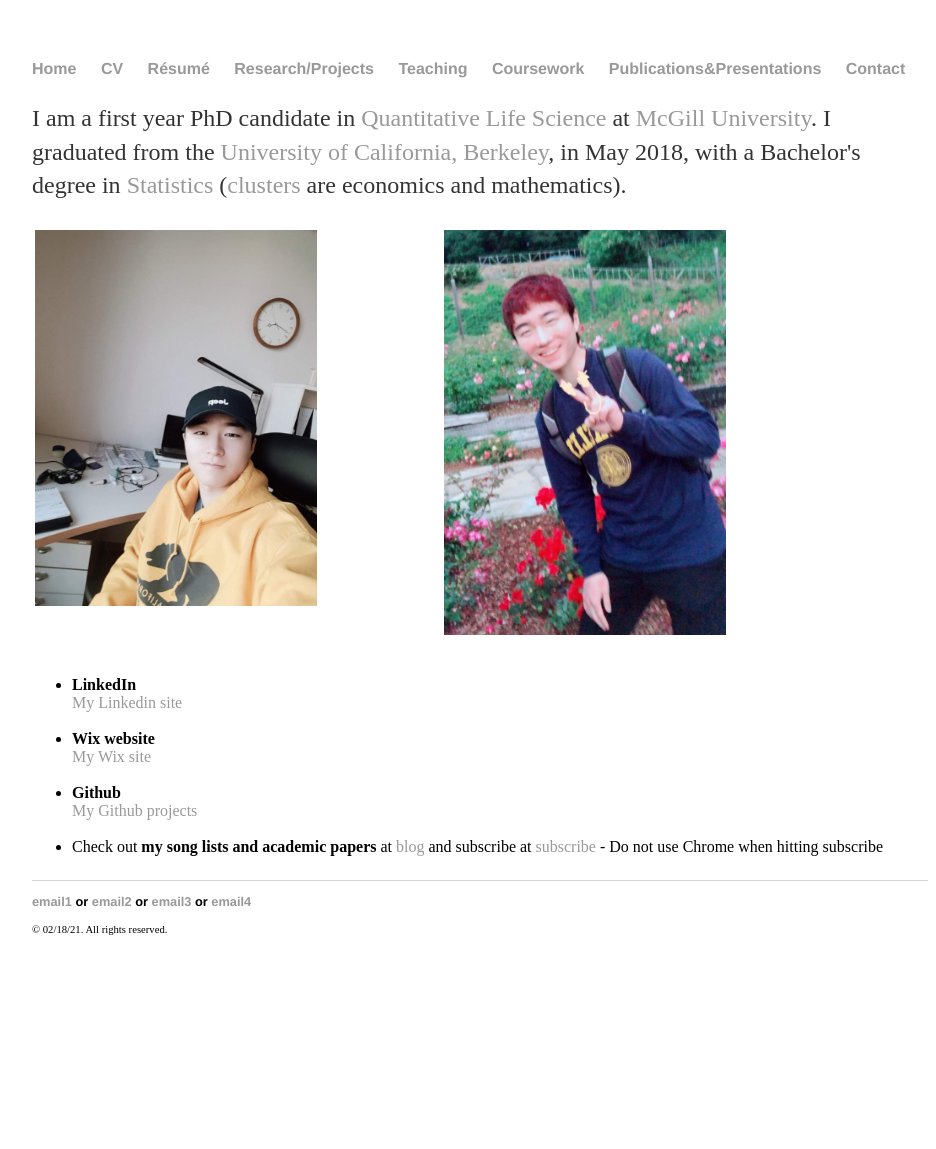
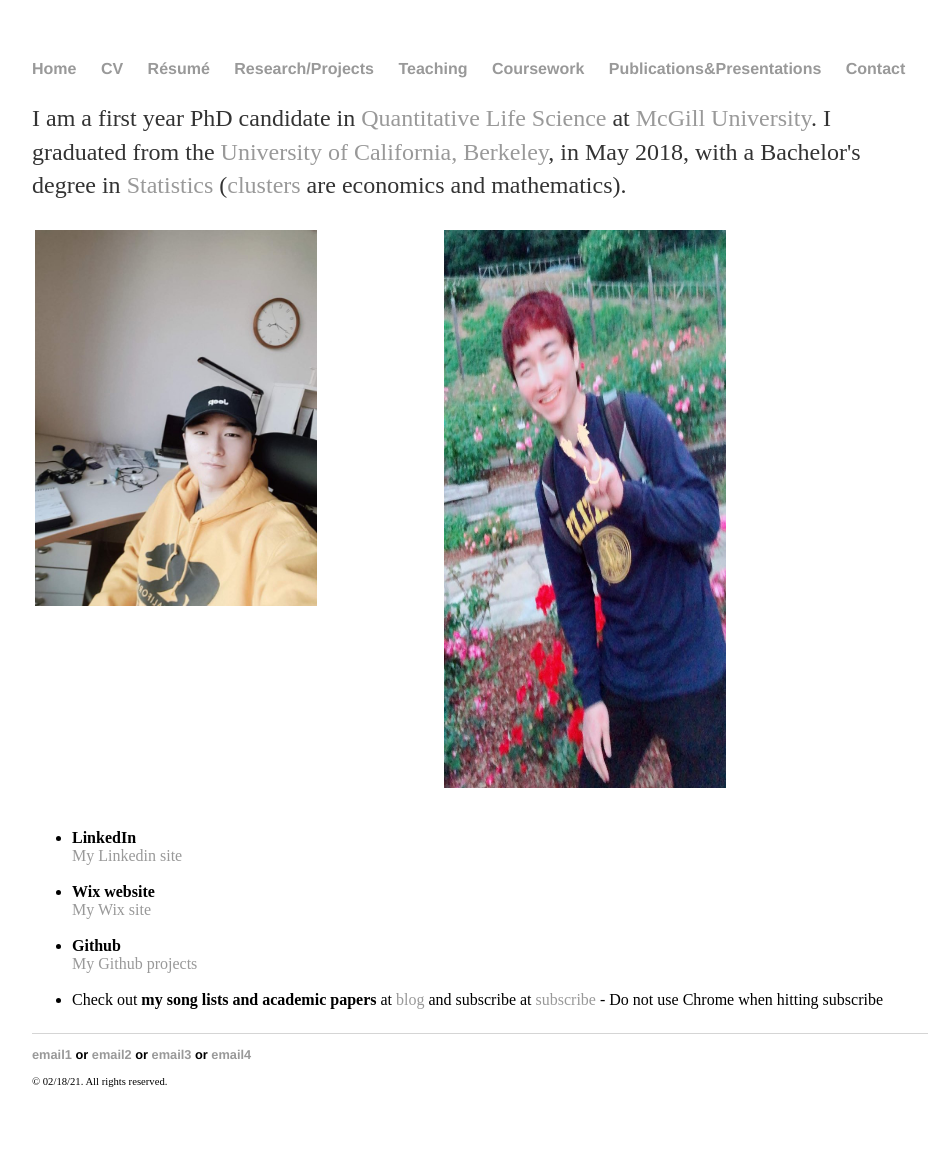
Before and after one commit to yjkweon24/yjkweon24.github.io, a Jekyll site: the page built from index.html, in a window 1280 px wide. Shown: the whole page, without its empty margins (160-1096 px from the left). Built offline with Jekyll 4.4.1, drawn with Linux system fonts in a browser that asks for light colours; before the commit the page ends 997 px from its top, so only the background shows below that.

Commit message:
Update index.html

```diff
--- a/index.html
+++ b/index.html
@@ -18,7 +18,7 @@ title: Jin Kweon
     <img src="images/1.jpeg" alt="hi This is Jin" style="width:70%;height:50%">
   </div>
   <div class="column">
-    <img src="images/3.jpeg" alt="Me in somewhere" style="width:70%;height:44%">
+    <img src="images/3.jpeg" alt="Me in somewhere" style="width:70%;height:62vh">
   </div>
 </div>
 
```
